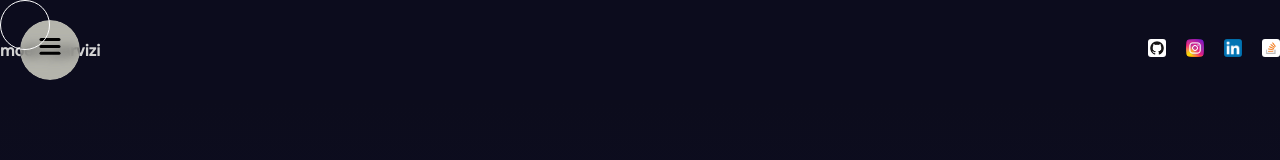
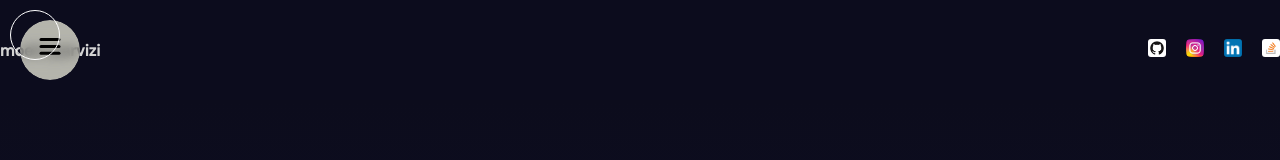
Before and after one commit to moeinparvizi/me, a React (Vite) app: page / in a window 1280 px wide. Shown: the top 160 px of the page. Built offline with nearby package versions, Linux system fonts and the light colour scheme.

Commit message:
add 10 pixle to cursor section

```diff
--- a/src/Components/cursor/Cursor.jsx
+++ b/src/Components/cursor/Cursor.jsx
@@ -26,5 +26,5 @@ export const Cursor = () => {
     }
   },[])
 
-  return <motion.div style={styles} animate={{x:pos.x, y:pos.y}} className="cursor"></motion.div>;
+  return <motion.div style={styles} animate={{x:pos.x+10, y:pos.y+10}} className="cursor"></motion.div>;
 };
```
